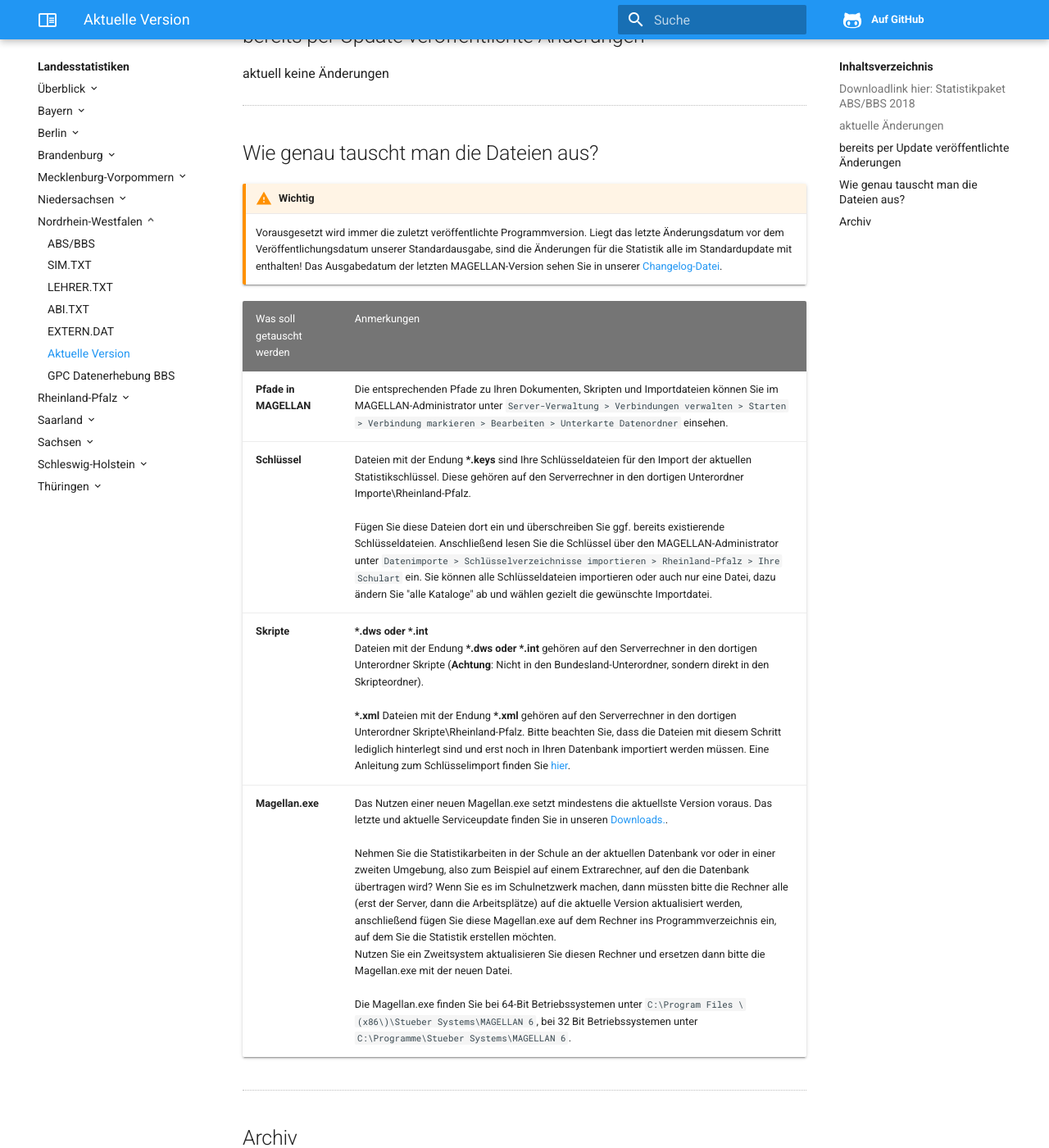
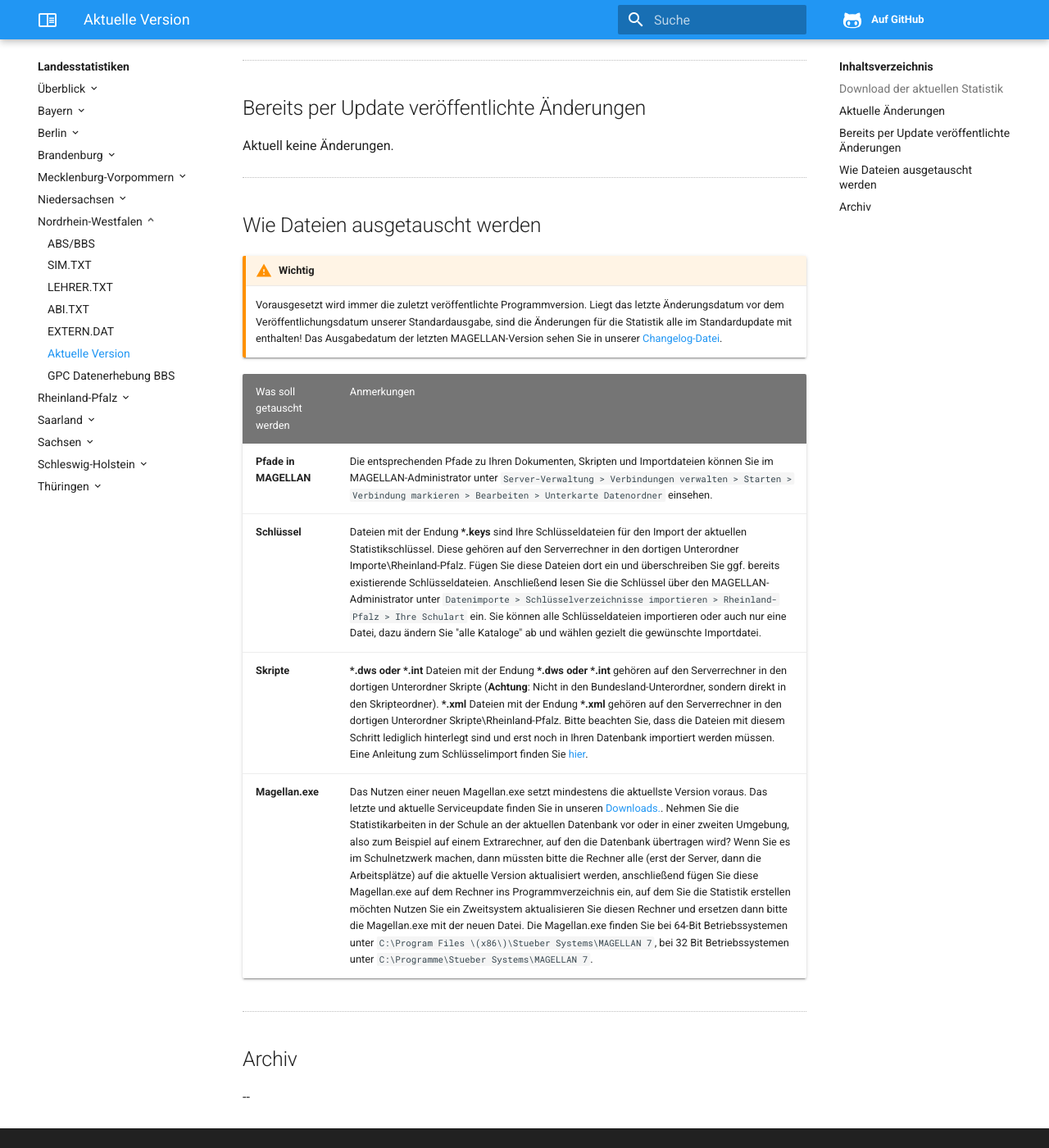
Before and after one commit to stuebersystems/doc.ls.de, an MkDocs documentation site: the page built from docs/nordrhein-westfalen/changelog.md, in a window 1280 px wide and 1400 px high, scrolled down 543 px. Shown: the whole window at 82% size. Built offline with MkDocs 1.6.1, drawn with Linux system fonts in a browser that asks for light colours; some of the changed text lies outside the part shown.

Commit message:
* FIX: Changelog changed to 2019

```diff
--- a/docs/nordrhein-westfalen/changelog.md
+++ b/docs/nordrhein-westfalen/changelog.md
@@ -1,41 +1,42 @@
-# Landesstatistik 2018/19
+# Landesstatistik 2019/20
 
 Hier finden Sie die jeweils aktuellste Version der Landesstatistik **inklusiver aller kurzfristig veröffentlichten Korrekturen während einer Statistikphase**.
 
-## Downloadlink hier: [**Statistikpaket ABS/BBS 2018**](https://my.hidrive.com/share/neqlm8tqnv)
+## Download der aktuellen Statistik
 
+Sollte die aktuelle Statistik bereits in einem Serviceupdate veröffentlicht sein, dann zeigt der Link auf unsere Downloadseite.
+
+[**Statistikpaket ABS/BBS 2019**](#)
 
 !!! info "Hinweis"
 
-    Eine Anleitung zum Austausch der einzelnen Dateien finden Sie im Abschnitt ["Wie genau tauscht man die Dateien aus?"](https://doc.ls.stueber.de/nordrhein-westfalen/changelog/#wie-genau-tauscht-man-die-dateien-aus)!
+    Eine Anleitung zum Austausch der einzelnen Dateien finden Sie im Abschnitt ["Wie Dateien ausgetauscht werden"](#wie-dateien-ausgetauscht-werden)!
 
-
-## aktuelle Änderungen
+## Aktuelle Änderungen
 
 ---
 
-## bereits per Update veröffentlichte Änderungen
+## Bereits per Update veröffentlichte Änderungen
 
-
-aktuell keine Änderungen
+Aktuell keine Änderungen.
 
 ---
-## Wie genau tauscht man die Dateien aus?
 
+## Wie Dateien ausgetauscht werden
 
 !!! warning "Wichtig"
 
-    Vorausgesetzt wird immer die zuletzt veröffentlichte Programmversion. Liegt das letzte Änderungsdatum vor dem Veröffentlichungsdatum unserer Standardausgabe, sind die Änderungen für die Statistik alle im Standardupdate mit enthalten! Das Ausgabedatum der letzten MAGELLAN-Version sehen Sie in unserer [Changelog-Datei](https://doc.magellan6.stueber.de/changelog/).
+    Vorausgesetzt wird immer die zuletzt veröffentlichte Programmversion. Liegt das letzte Änderungsdatum vor dem Veröffentlichungsdatum unserer Standardausgabe, sind die Änderungen für die Statistik alle im Standardupdate mit enthalten! Das Ausgabedatum der letzten MAGELLAN-Version sehen Sie in unserer [Changelog-Datei](https://doc.magellan7.stueber.de/changelog/).
 
-
-Was soll getauscht werden|Anmerkungen
----|---
-**Pfade in MAGELLAN**|Die entsprechenden Pfade zu Ihren Dokumenten, Skripten und Importdateien können Sie im MAGELLAN-Administrator unter `Server-Verwaltung > Verbindungen verwalten > Starten > Verbindung markieren > Bearbeiten > Unterkarte Datenordner` einsehen.
-**Schlüssel**| Dateien mit der Endung **\*.keys** sind Ihre Schlüsseldateien für den Import der aktuellen Statistikschlüssel. Diese gehören auf den Serverrechner in den dortigen Unterordner Importe\Rheinland-Pfalz.<br/><br/>Fügen Sie diese Dateien dort ein und überschreiben Sie ggf. bereits existierende Schlüsseldateien. Anschließend lesen Sie die Schlüssel über den MAGELLAN-Administrator unter `Datenimporte > Schlüsselverzeichnisse importieren > Rheinland-Pfalz > Ihre Schulart` ein. Sie können alle Schlüsseldateien importieren oder auch nur eine Datei, dazu ändern Sie "alle Kataloge" ab und wählen gezielt die gewünschte Importdatei.
-**Skripte**|**\*.dws oder \*.int**<br/>Dateien mit der Endung **\*.dws oder \*.int** gehören auf den Serverrechner in den dortigen Unterordner Skripte \(**Achtung**: Nicht in den Bundesland-Unterordner, sondern direkt in den Skripteordner\).<br/><br/>**\*.xml** Dateien mit der Endung **\*.xml** gehören auf den Serverrechner in den dortigen Unterordner Skripte\Rheinland-Pfalz. Bitte beachten Sie, dass die Dateien mit diesem Schritt lediglich hinterlegt sind und erst noch in Ihren Datenbank importiert werden müssen. Eine Anleitung zum Schlüsselimport finden Sie [hier](https://doc.ls.stueber.de/schluesselverzeichnisse/).
-**Magellan.exe**|Das Nutzen einer neuen Magellan.exe setzt mindestens die aktuellste Version voraus. Das letzte und aktuelle Serviceupdate finden Sie in unseren [Downloads.](http://magellan.stueber.de/download.php). <br/><br/>Nehmen Sie die Statistikarbeiten in der Schule an der aktuellen Datenbank vor oder in einer zweiten Umgebung, also zum Beispiel auf einem Extrarechner, auf den die Datenbank übertragen wird? Wenn Sie es im Schulnetzwerk machen, dann müssten bitte die Rechner alle \(erst der Server, dann die Arbeitsplätze\) auf die aktuelle Version aktualisiert werden, anschließend fügen Sie diese Magellan.exe auf dem Rechner ins Programmverzeichnis ein, auf dem Sie die Statistik erstellen möchten.<br/>Nutzen Sie ein Zweitsystem aktualisieren Sie diesen Rechner und ersetzen dann bitte die Magellan.exe mit der neuen Datei.<br/><br/>Die Magellan.exe finden Sie bei  64-Bit Betriebssystemen unter `C:\Program Files \(x86\)\Stueber Systems\MAGELLAN 6`, bei  32 Bit Betriebssystemen unter `C:\Programme\Stueber Systems\MAGELLAN 6`.
-
+Was soll getauscht werden | Anmerkungen
+------------------------- | -----------
+**Pfade in MAGELLAN**     | Die entsprechenden Pfade zu Ihren Dokumenten, Skripten und Importdateien können Sie im MAGELLAN-Administrator unter `Server-Verwaltung > Verbindungen verwalten > Starten > Verbindung markieren > Bearbeiten > Unterkarte Datenordner` einsehen.
+**Schlüssel**             | Dateien mit der Endung **\*.keys** sind Ihre Schlüsseldateien für den Import der aktuellen Statistikschlüssel. Diese gehören auf den Serverrechner in den dortigen Unterordner Importe\Rheinland-Pfalz.    Fügen Sie diese Dateien dort ein und überschreiben Sie ggf. bereits existierende Schlüsseldateien. Anschließend lesen Sie die Schlüssel über den MAGELLAN-Administrator unter `Datenimporte > Schlüsselverzeichnisse importieren > Rheinland-Pfalz > Ihre Schulart` ein. Sie können alle Schlüsseldateien importieren oder auch nur eine Datei, dazu ändern Sie "alle Kataloge" ab und wählen gezielt die gewünschte Importdatei.
+**Skripte**               | **\*.dws oder \*.int**  Dateien mit der Endung **\*.dws oder \*.int** gehören auf den Serverrechner in den dortigen Unterordner Skripte \(**Achtung**: Nicht in den Bundesland-Unterordner, sondern direkt in den Skripteordner\).    **\*.xml** Dateien mit der Endung **\*.xml** gehören auf den Serverrechner in den dortigen Unterordner Skripte\Rheinland-Pfalz. Bitte beachten Sie, dass die Dateien mit diesem Schritt lediglich hinterlegt sind und erst noch in Ihren Datenbank importiert werden müssen. Eine Anleitung zum Schlüsselimport finden Sie [hier](https://doc.ls.stueber.de/schluesselverzeichnisse/).
+**Magellan.exe**          | Das Nutzen einer neuen Magellan.exe setzt mindestens die aktuellste Version voraus. Das letzte und aktuelle Serviceupdate finden Sie in unseren [Downloads.](http://magellan.stueber.de/download.php).    Nehmen Sie die Statistikarbeiten in der Schule an der aktuellen Datenbank vor oder in einer zweiten Umgebung, also zum Beispiel auf einem Extrarechner, auf den die Datenbank übertragen wird? Wenn Sie es im Schulnetzwerk machen, dann müssten bitte die Rechner alle \(erst der Server, dann die Arbeitsplätze\) auf die aktuelle Version aktualisiert werden, anschließend fügen Sie diese Magellan.exe auf dem Rechner ins Programmverzeichnis ein, auf dem Sie die Statistik erstellen möchten  Nutzen Sie ein Zweitsystem aktualisieren Sie diesen Rechner und ersetzen dann bitte die Magellan.exe mit der neuen Datei.    Die Magellan.exe finden Sie bei 64-Bit Betriebssystemen unter `C:\Program Files \(x86\)\Stueber Systems\MAGELLAN 7`, bei 32 Bit Betriebssystemen unter `C:\Programme\Stueber Systems\MAGELLAN 7`.
 
 ---
 
 ## Archiv
+
+--
```
